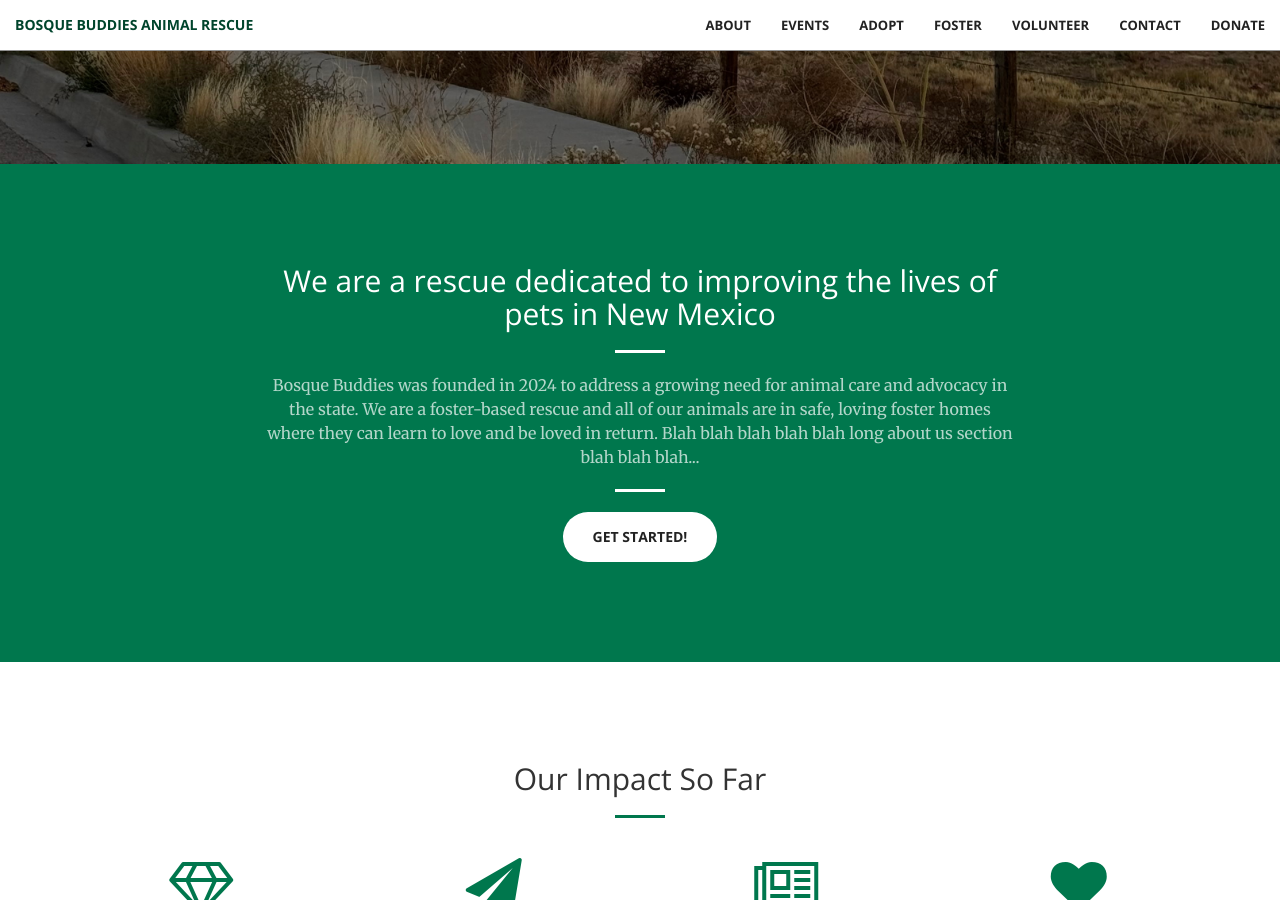
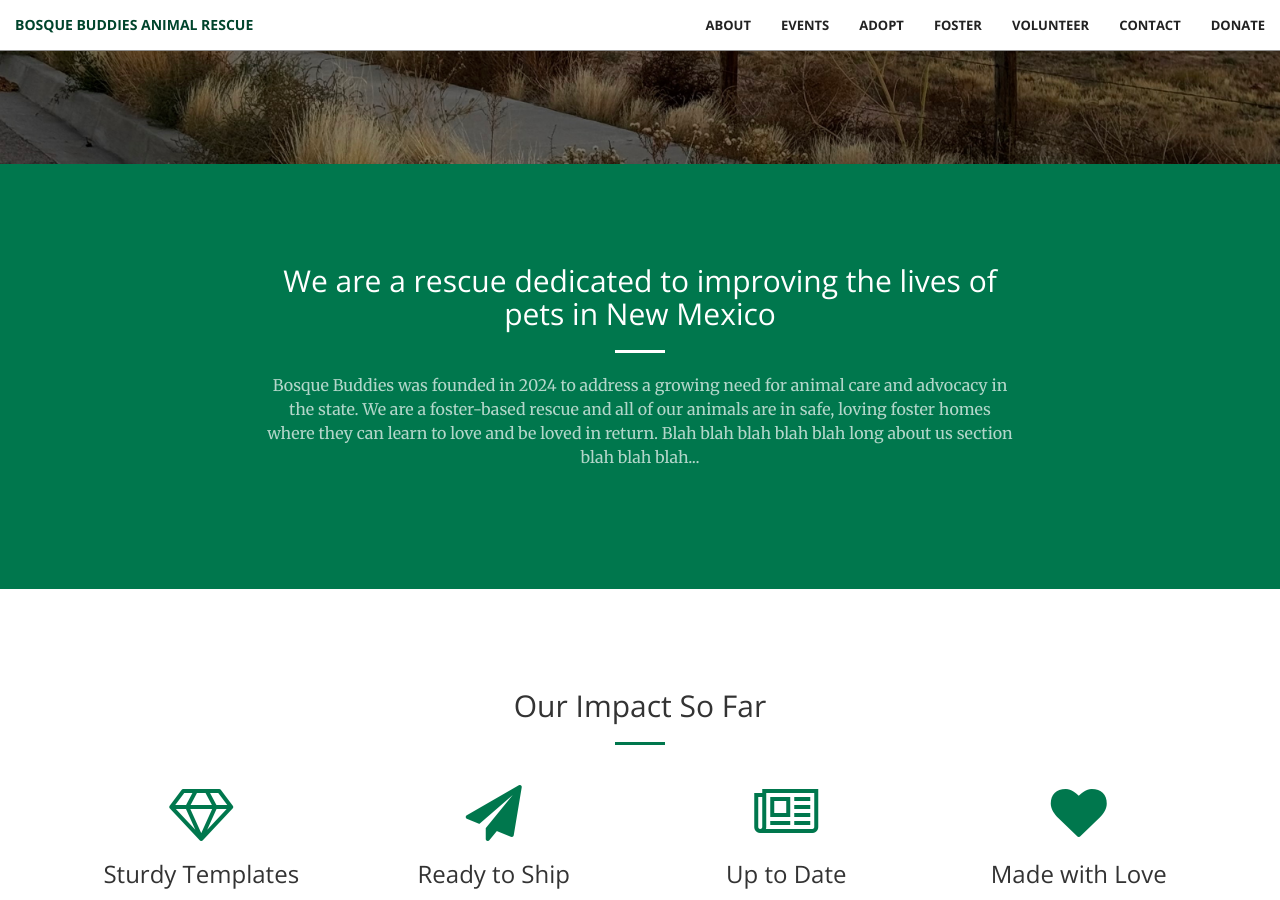
Before and after one commit to bbanimalrescue/bbanimalrescue.github.io, a Jekyll site: the page built from index.html, in a window 1280 px wide and 900 px high, scrolled down 736 px. Built offline with Jekyll 4.4.1, drawn with Linux system fonts in a browser that asks for light colours.

Commit message:
Updated layout of header section and about section

```diff
--- a/_includes/call-to-action.html
+++ b/_includes/call-to-action.html
@@ -5,8 +5,6 @@
                 <h2 class="section-heading">We are a rescue dedicated to improving the lives of pets in New Mexico</h2>
                 <hr class="light">
                 <p class="text-faded">Bosque Buddies was founded in 2024 to address a growing need for animal care and advocacy in the state. We are a foster-based rescue and all of our animals are in safe, loving foster homes where they can learn to love and be loved in return. Blah blah blah blah blah long about us section blah blah blah...</p>
-                <hr class="light">
-                <a href="#" class="btn btn-default btn-xl">Get Started!</a>
             </div>
         </div>
     </div>
--- a/_includes/header.html
+++ b/_includes/header.html
@@ -2,9 +2,9 @@
     <div class="header-content">
         <div class="header-content-inner">
             <!-- <h1>Bosque Buddies Animal Rescue</h1> -->
-            <img src="../img/BBAR Logo White.png" alt="Bosque Buddies Logo" style="max-width: 40%; height: auto;">
-            <hr>
-            <p>We are a rescue dedicated to improving the lives of pets in New Mexico</p>
+            <img src="../img/BBAR Logo White.png" alt="Bosque Buddies Logo" style="max-width: 50%; height: auto;">
+            <!-- <hr>
+            <p>We are a rescue dedicated to improving the lives of pets in New Mexico</p> -->
             <!-- <a href="#about" class="btn btn-primary btn-xl page-scroll">Find Out More</a> -->
         </div>
     </div>
```
